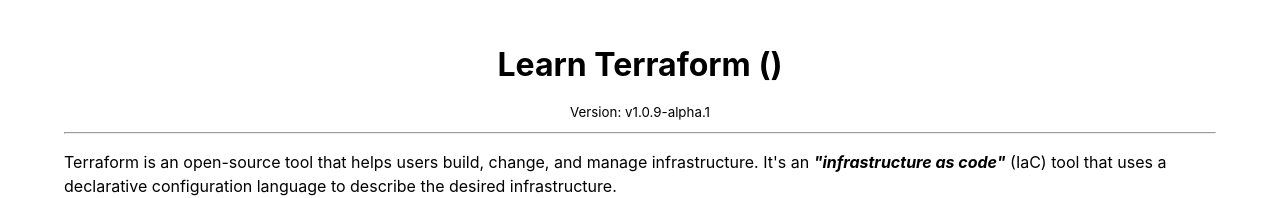
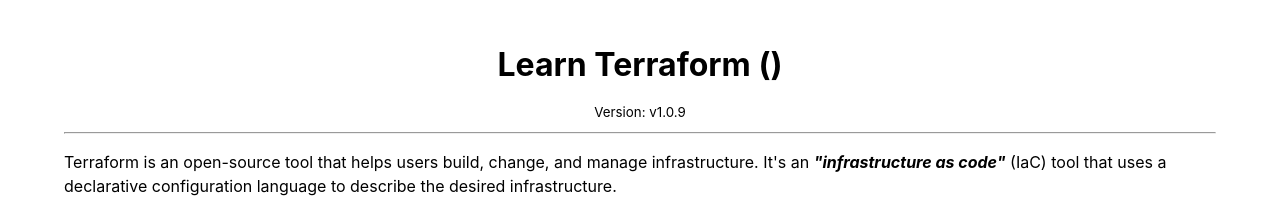
Before and after one commit to harireddy7/learn-terraform, a React (Create React App) app: page / in a window 1280 px wide. Shown: the top 198 px of the page. Built offline with nearby package versions, Linux system fonts and the light colour scheme.

Commit message:
fix: update version to 1.0.9

```diff
--- a/src/App.js
+++ b/src/App.js
@@ -5,7 +5,7 @@
     <div className="App">
       <header>
         <h1>Learn Terraform ({process.env.REACT_APP_VERSION})</h1>
-        <small>Version: v1.0.9-alpha.1</small>
+        <small>Version: v1.0.9</small>
       </header>
       <hr />
       <main>
```
